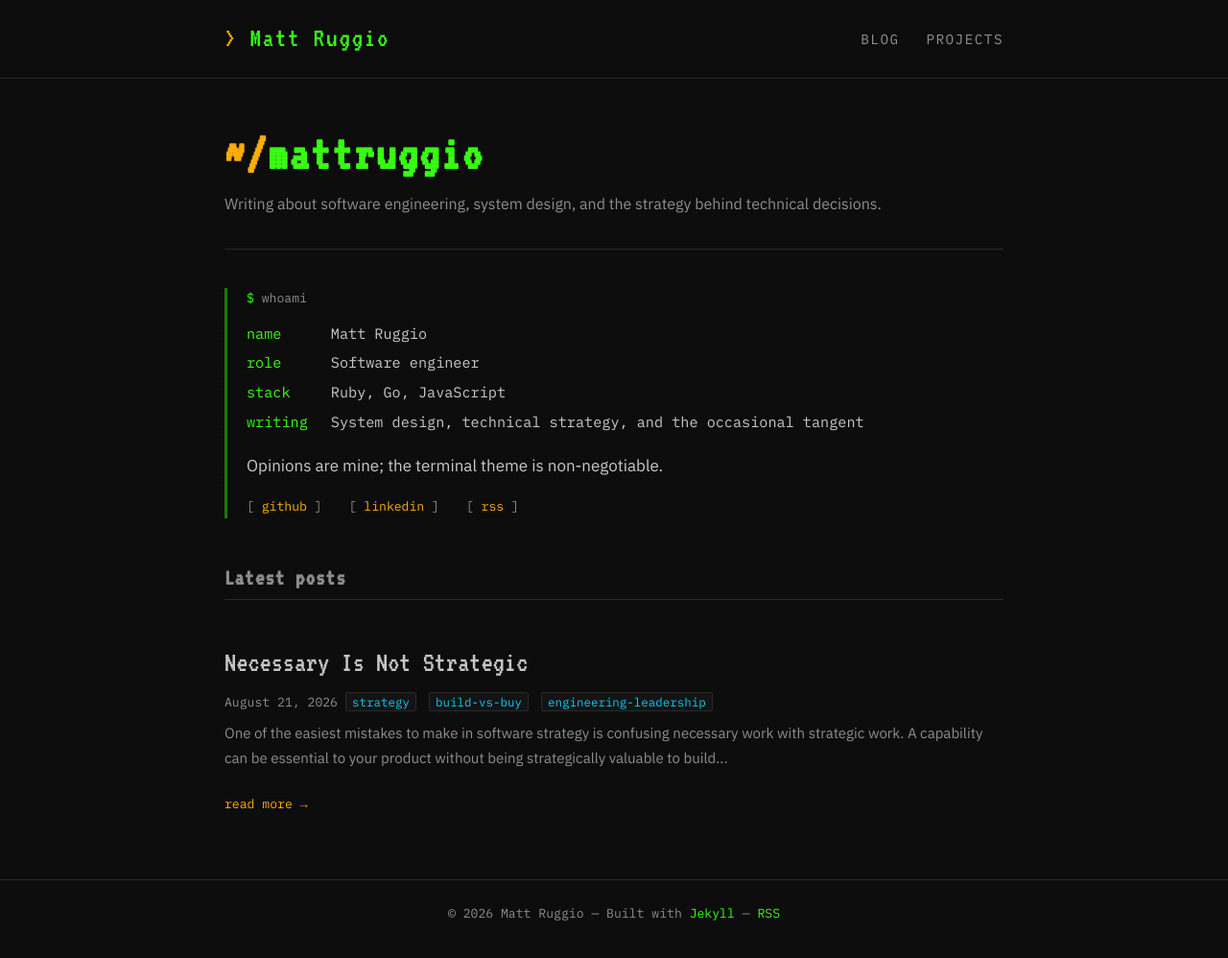
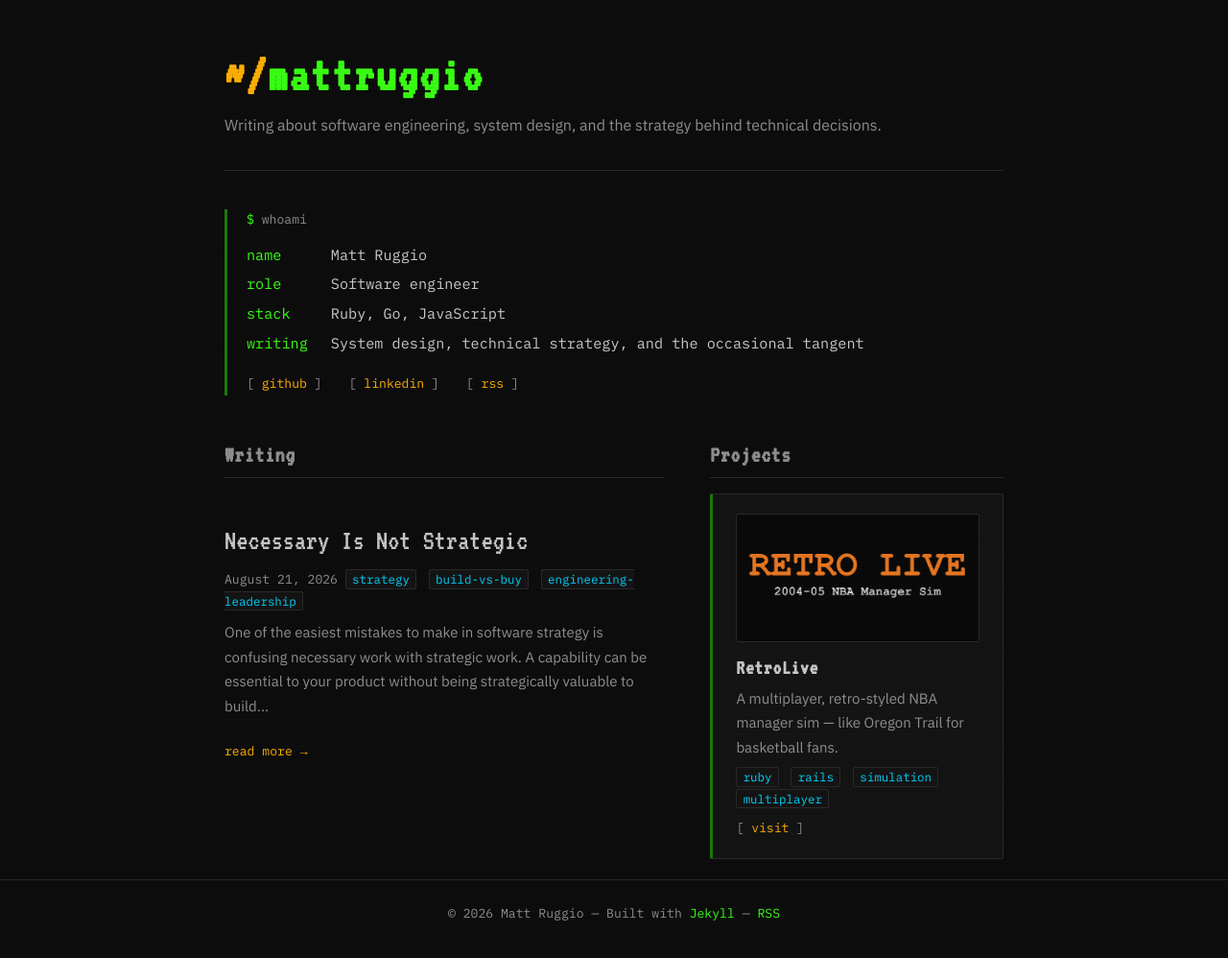
Before and after one commit to mattruggio/mattruggio.github.io, a Jekyll site: the page built from index.md, in a window 1280 px wide and 1003 px high. Shown: the top 998 px of the window at 96% size. Built offline with Jekyll 4.4.1, drawn with Linux system fonts in a browser that asks for light colours.

Commit message:
Collapse the site into a single page
The nav bar pointed at destinations that could just be the home page, and a
one-project collection was generating an index and a detail page to show a
single card. Condense: whoami, then writing and projects side by side.

- Split the home body into two columns, Writing and Projects, at 3:2 since
  posts carry excerpts. Stacks below 800px with posts first
- Replace the _projects collection with _data/projects.yml. A collection
  exists to generate a page per entry, which is exactly what's being
  removed; adding a project is now a few lines of YAML
- Drop the nav bar. The ~/mattruggio hero is the header on the home page,
  and posts keep a slim sticky bar linking home, since otherwise finishing
  an essay leaves no way back except the browser
- Delete the projects index, both project layouts, the unused page layout,
  and the /about/ redirect

Nothing has been published anywhere, so these URLs are removed outright
rather than redirected.

Project cards stack the thumbnail above the text rather than beside it. In a
two-fifths column there isn't room for both, and side-by-side wrapped the
description to about four words a line.

Co-authored-by: Copilot <223556219+Copilot@users.noreply.github.com>

```diff
--- a/_config.yml
+++ b/_config.yml
@@ -16,23 +16,13 @@ plugins:
   - jekyll-seo-tag
   - jekyll-sitemap
 
-# Projects live in _projects/ as one Markdown file each.
-collections:
-  projects:
-    output: true
-    permalink: /projects/:name/
-
+# Projects are listed on the home page from _data/projects.yml.
 defaults:
   - scope:
       path: ""
       type: "posts"
     values:
       layout: "post"
-  - scope:
-      path: ""
-      type: "projects"
-    values:
-      layout: "project"
 
 # Exclude from processing
 exclude:
--- /dev/null
+++ b/_data/projects.yml
@@ -0,0 +1,7 @@
+# Projects shown on the home page. Order here is the order rendered.
+- title: "RetroLive"
+  description: "A multiplayer, retro-styled NBA manager sim — like Oregon Trail for basketball fans."
+  site: "https://retro.live"
+  image: "/assets/images/retro-live.png"
+  image_alt: "RetroLive — 2004-05 NBA Manager Sim"
+  tech: [ruby, rails, simulation, multiplayer]
--- a/_includes/header.html
+++ b/_includes/header.html
@@ -1,9 +1,7 @@
 <header class="site-header">
   <div class="wrapper header-inner">
-    <a class="site-title" href="{{ '/' | relative_url }}">{{ site.title }}</a>
-    <nav class="site-nav">
-      <a href="{{ '/' | relative_url }}">Blog</a>
-      <a href="{{ '/projects/' | relative_url }}">Projects</a>
-    </nav>
+    <a class="site-title" href="{{ '/' | relative_url }}">
+      <span class="text-amber">~/</span>matt<span class="text-green">ruggio</span>
+    </a>
   </div>
 </header>
--- a/_layouts/default.html
+++ b/_layouts/default.html
@@ -11,7 +11,11 @@
   {% seo %}
 </head>
 <body>
-  {% include header.html %}
+  {%- comment -%}
+    The home page uses its own ~/mattruggio hero as the header, so the sticky
+    bar would just be a duplicate. Interior pages still need a way back.
+  {%- endcomment -%}
+  {% unless page.url == '/' %}{% include header.html %}{% endunless %}
 
   <main>
     {{ content }}
--- a/_layouts/home.html
+++ b/_layouts/home.html
@@ -23,7 +23,9 @@ layout: default
   </section>
   {% endif %}
 
-  <h2 class="section-heading">Latest posts</h2>
+  <div class="home-columns">
+    <section class="home-col">
+      <h2 class="section-heading">Writing</h2>
 
       <ul class="post-list">
         {% for post in site.posts %}
@@ -46,4 +48,43 @@ layout: default
       {% if site.posts.size == 0 %}
       <p class="text-muted prompt">No posts yet. Check back soon.</p>
       {% endif %}
+    </section>
+
+    <section class="home-col">
+      <h2 class="section-heading">Projects</h2>
+
+      <ul class="project-list">
+        {% for project in site.data.projects %}
+        <li class="project-card">
+          {% if project.image %}
+          <a href="{{ project.site }}" target="_blank" rel="noopener">
+            <img class="project-thumb" src="{{ project.image | relative_url }}"
+                 alt="{{ project.image_alt | default: project.title }}"
+                 width="1200" height="630" />
+          </a>
+          {% endif %}
+          <div class="project-body">
+            <h3 class="project-title">
+              <a href="{{ project.site }}" target="_blank" rel="noopener">{{ project.title }}</a>
+            </h3>
+            <p class="project-description">{{ project.description }}</p>
+            <p class="post-meta">
+              {% for item in project.tech %}
+              <span class="tag">{{ item }}</span>
+              {% endfor %}
+            </p>
+            <p class="project-links">
+              {% if project.site %}<a href="{{ project.site }}" target="_blank" rel="noopener">visit</a>{% endif %}
+              {% if project.repo %}<a href="{{ project.repo }}" target="_blank" rel="noopener">source</a>{% endif %}
+            </p>
           </div>
+        </li>
+        {% endfor %}
+      </ul>
+
+      {% if site.data.projects.size == 0 %}
+      <p class="text-muted prompt">No projects yet.</p>
+      {% endif %}
+    </section>
+  </div>
+</div>
--- a/assets/css/main.css
+++ b/assets/css/main.css
@@ -169,17 +169,6 @@ main { flex: 1; }
 
 .site-title::before { content: '> '; color: var(--amber); }
 
-.site-nav a {
-  font-family: var(--font-mono);
-  margin-left: 1.5rem;
-  font-size: 0.9rem;
-  color: var(--muted);
-  text-transform: uppercase;
-  letter-spacing: 0.1em;
-}
-
-.site-nav a:hover { color: var(--green); text-decoration: none; }
-
 /* ── Hero / Page header ─────────────────────────────── */
 .page-hero {
   padding: 3rem 0 2rem;
@@ -252,6 +241,18 @@ main { flex: 1; }
 .home-links a { color: var(--amber); margin-right: 1.25rem; }
 .home-links a::before { content: '[ '; color: var(--muted); }
 .home-links a::after  { content: ' ]'; color: var(--muted); }
+
+/* ── Home — two-column body ─────────────────────────── */
+.home-columns {
+  display: grid;
+  grid-template-columns: 3fr 2fr;
+  gap: 3rem;
+  align-items: start;
+}
+
+@media (max-width: 800px) {
+  .home-columns { grid-template-columns: 1fr; gap: 2.5rem; }
+}
 
 /* ── Section headings ───────────────────────────────── */
 .section-heading {
@@ -406,7 +407,6 @@ main { flex: 1; }
   h1 { font-size: 2.2rem; }
   .post-title { font-size: 2.2rem; }
   .page-hero .page-title { font-size: 2.4rem; }
-  .site-nav a { margin-left: 1rem; }
 
   .home-intro dl { grid-template-columns: 1fr; gap: 0; }
   .home-intro dd { margin-bottom: 0.85rem; }
@@ -428,8 +428,17 @@ main { flex: 1; }
 
 .project-card:hover { background: var(--bg-hover); border-left-color: var(--green); }
 
+.project-thumb {
+  display: block;
+  width: 100%;
+  height: auto;
+  border: 1px solid var(--border);
+  border-radius: var(--radius);
+  margin-bottom: 0.9rem;
+}
+
 .project-title {
-  font-size: 1.9rem;
+  font-size: 1.35rem;
   margin: 0 0 0.35rem;
 }
 
@@ -442,17 +451,6 @@ main { flex: 1; }
 .project-links a { color: var(--amber); margin-right: 1.25rem; }
 .project-links a::before { content: '[ '; color: var(--muted); }
 .project-links a::after  { content: ' ]'; color: var(--muted); }
-
-.project-image {
-  display: block;
-  width: 100%;
-  height: auto;
-  border: 1px solid var(--border);
-  border-radius: var(--radius);
-  margin-bottom: 1rem;
-}
-
-.post-header + .project-image { margin-bottom: 2.5rem; }
 
 /* ── Definition lists (glossaries) ──────────────────── */
 dl { margin: 1.5rem 0; }
--- a/index.md
+++ b/index.md
@@ -13,5 +13,3 @@ stack
 
 writing
 : System design, technical strategy, and the occasional tangent
-
-Opinions are mine; the terminal theme is non-negotiable.
```
Also changed, not shown: _layouts/page.html (deleted, +0 -15 lines), _layouts/project.html (deleted, +0 -33 lines), _layouts/projects.html (deleted, +0 -46 lines), _projects/retro-live.md (deleted, +0 -27 lines), about.html (deleted, +0 -17 lines), projects.md (deleted, +0 -6 lines), README.md. Lines whose indentation alone changed are shown as unchanged.
